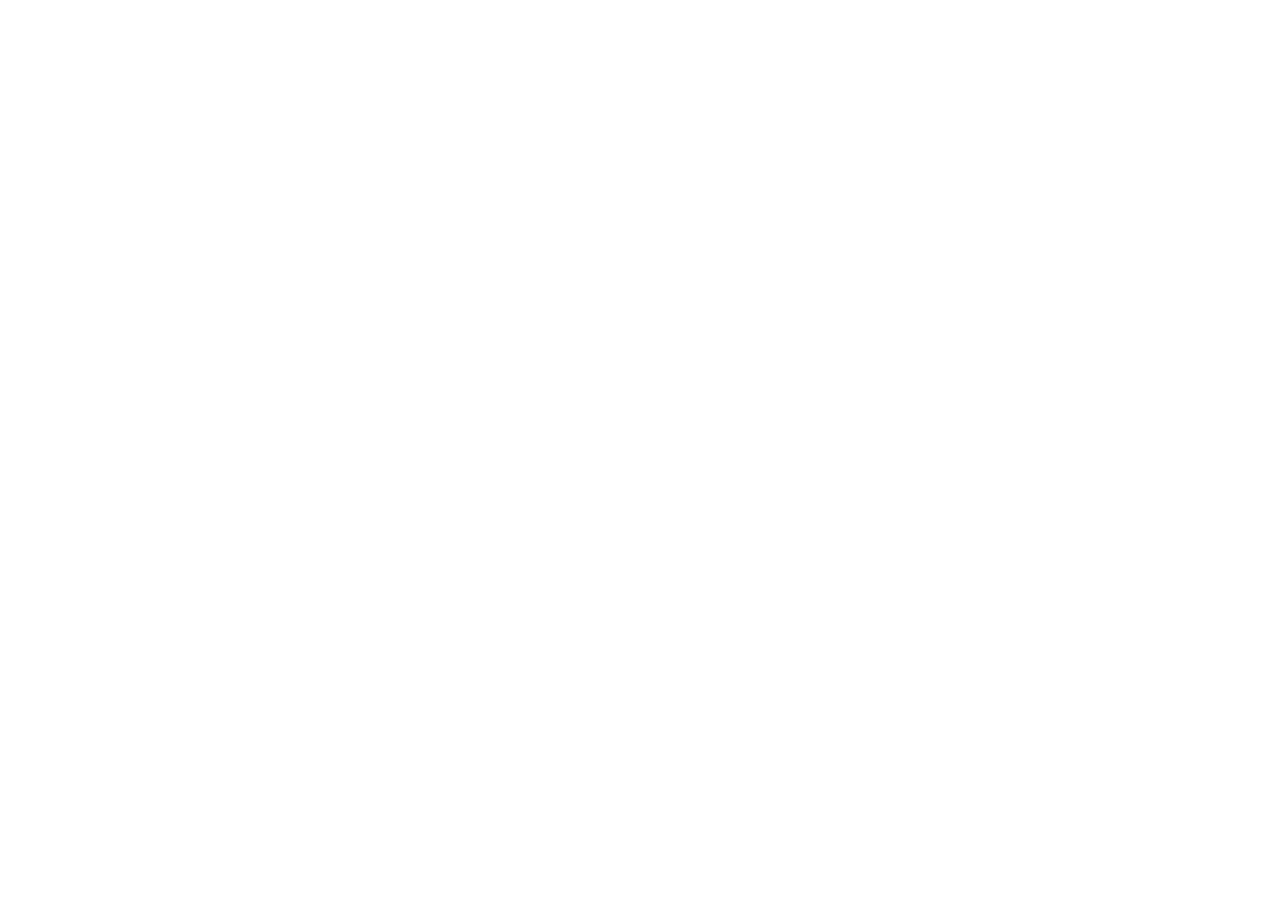
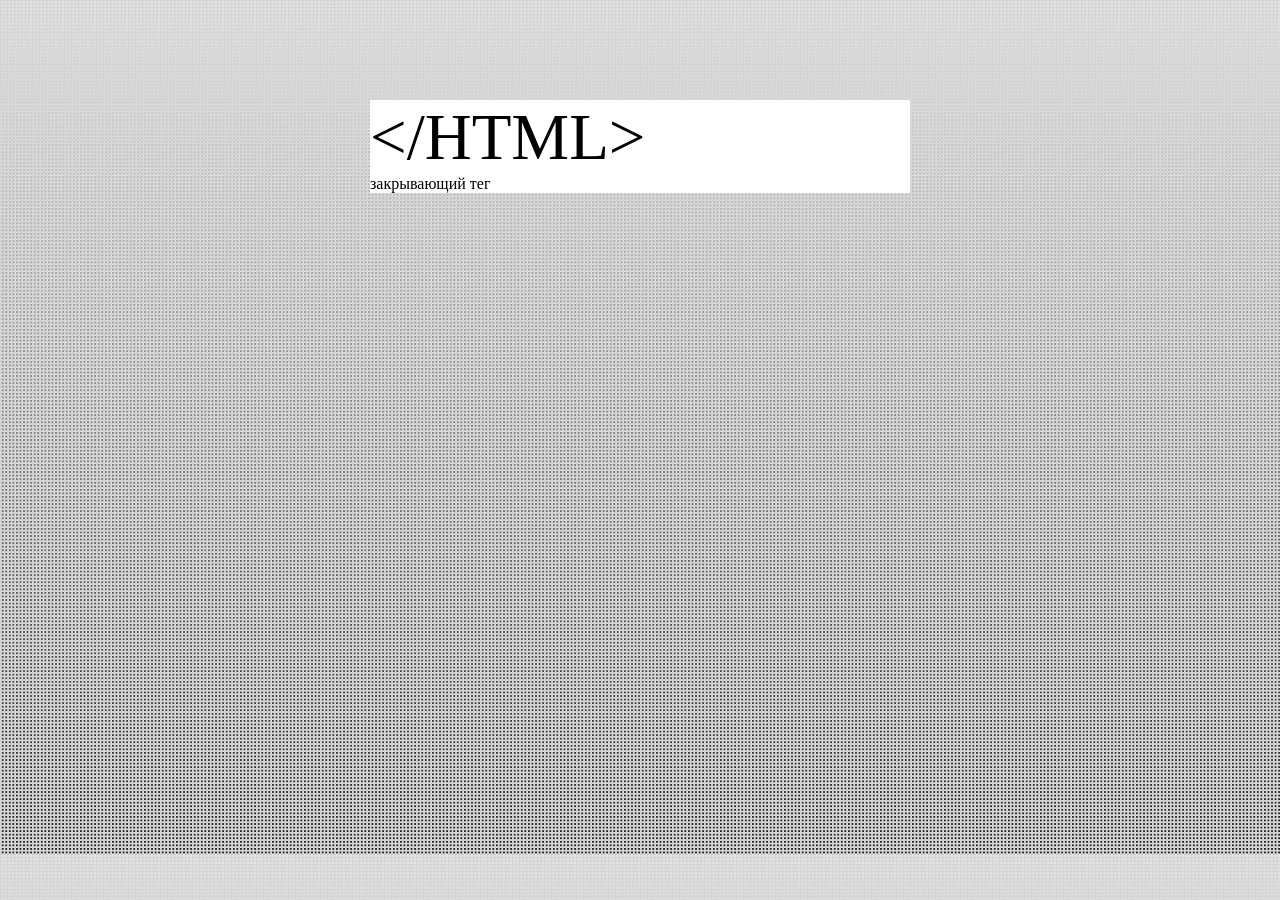
Before and after one commit to kyjumoshi/zakrivayuschiy-teg-f, a plain HTML site: page index.html in a window 1280 px wide. Before the commit the page ends 800 px from the top, so only its background shows below. Drawn offline with Linux system fonts and the light colour scheme.

Commit message:
Были добавлены переменные и svg

```diff
--- a/fonts/fonts.css
+++ b/fonts/fonts.css
@@ -1 +1,18 @@
 /* В этом файле вы импортируете все шрифты для сайта. Один из них вариативный и требует особенной настройки */
+@font-face {
+  font-display: swap;
+  font-family: "PressStart2P";
+  src: url(./PressStart2P-Regular.woff) format("woff");
+  font-weight: 400;
+  font-style: normal;
+}
+
+@font-face {
+  font-display: swap;
+  font-family: "Inter-Variable";
+  font-weight: 400 785;
+  src:
+    local("Inter-Variable"),
+    url(./Inter-Variable.woff2) format("woff2 supports variations"),
+    url(./Inter-Variable.woff2) format("woff2-variations");
+}
--- a/index.html
+++ b/index.html
@@ -11,8 +11,12 @@
     <link rel="stylesheet" href="./styles/animations.css" />
   </head>
   <body class="page">
-    <header class="header"></header>
-    <main></main>
+    <header class="header">
+      <h1 class="header__title">&lt;/HTML&gt;</h1>
+      <p class="header__content">закрывающий тег</p>
+    </header>
+    <main>
+    </main>
     <script src="./scripts/like.js"></script>
   </body>
 </html>
--- a/styles/style.css
+++ b/styles/style.css
@@ -13,4 +13,21 @@
 .page {
   min-inline-size: 320px;
   min-block-size: 100dvb;
+  background-position: center;
+  background-size: cover;
+  background-attachment: fixed;
+  background-image: var(--bg-image);
 }
+
+.header {
+  background-color: var(--bg-color);
+  margin: 100px 370px;
+}
+
+.header__title {
+  font-size: var(--header-font-size);
+  font-family: var(--font-header);
+  font-weight: var(--header-font-weight);
+  color: var(--header-color);
+
+}
--- a/styles/variables.css
+++ b/styles/variables.css
@@ -1 +1,18 @@
 /* В этом файле будут храниться все значения переменных в исходном состоянии, а так же их изменения в зависимости от ширины устройства */
+:root {
+  --bg-color: #FFFFFF;
+  --bg-image: url("../images/background.png");
+  --font-button: "Press Start 2P";
+  --font-header: "Press Start 2P";
+  --font-dialog: "Press Start 2P";
+  --header-font-weight: 400;
+  --header-font-size: 65px;
+  --header-content-font-size: 23px;
+  --header-color: #000;
+  --header-bg-color: #fff;
+  --font-content: Inter;
+  --content-font-weight: 700;
+  --content-font-size: 18px;
+  --title-font-weight: 700;
+  --title-font-size: 18px;
+}
```
Also changed, not shown: images/background.png (added), images/bus-blur.png (added), images/bus-brighest.png (added), images/bus-contrast.png (added), images/bus-grayscale.png (added), images/bus-hue-rotate.png (added), images/bus-negative.png (added), images/bus-rertro.png (added), images/bus.png (added), svg/favicon.svg (added), svg/floppy.svg (added), 1 other file.
